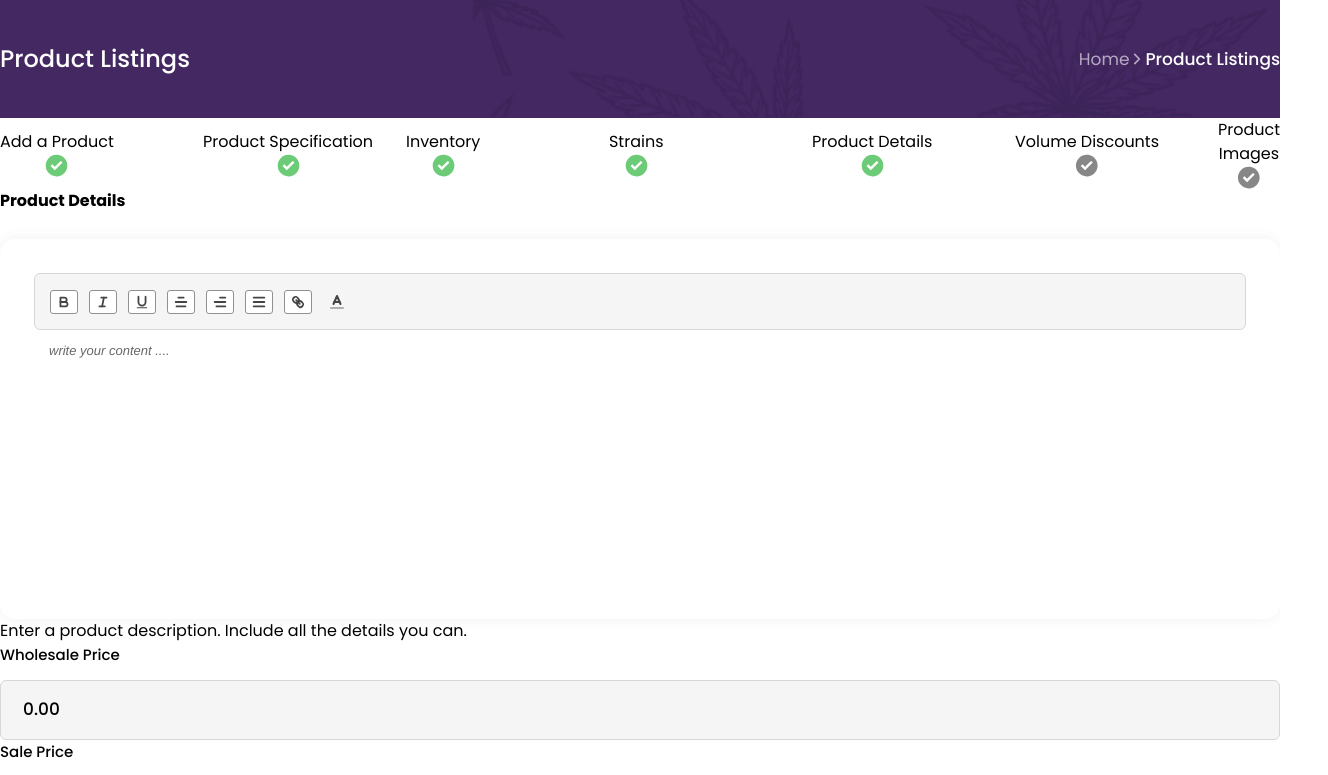
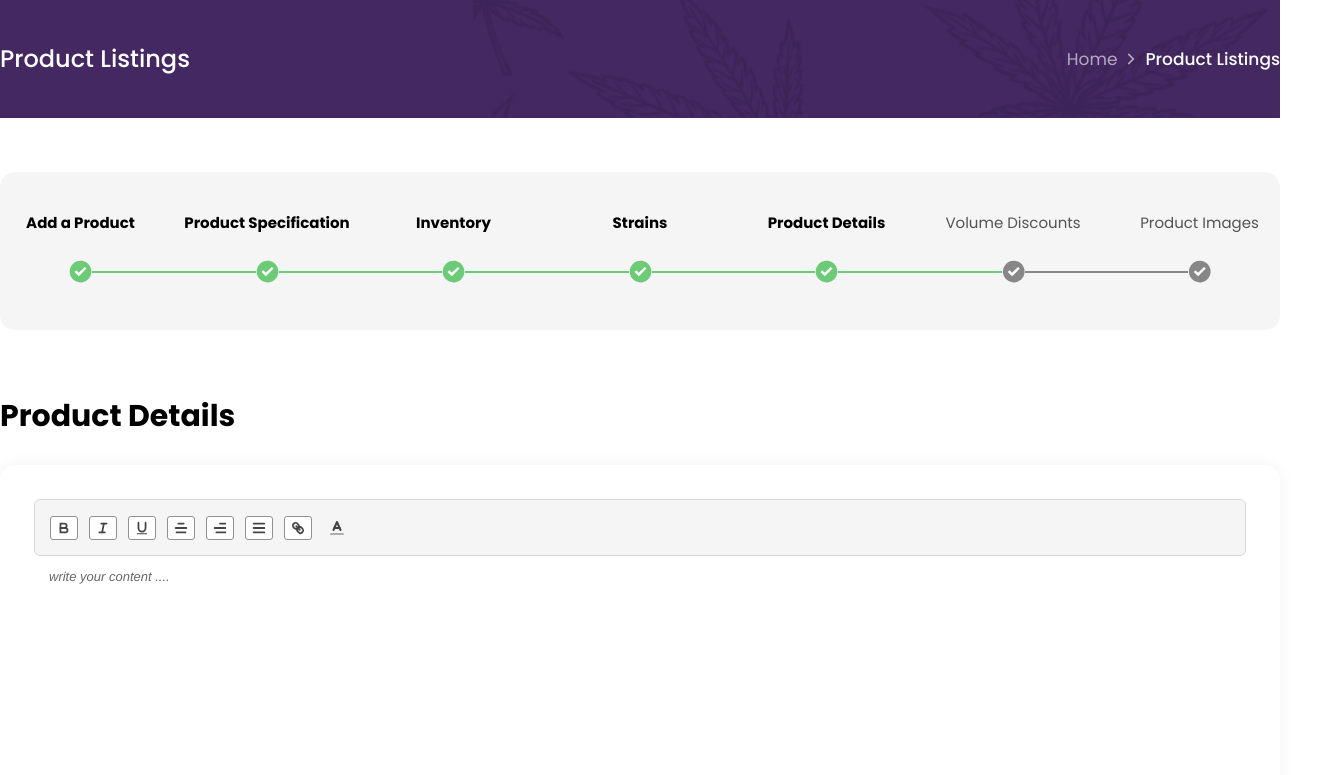
Before and after one commit to mahfuz091/ashwiiinn, a Next.js app: page /product-listing in a window 1280 px wide. Shown: the top 775 px of the page, 1328 px wide, since content can reach past the window. Built offline with nearby package versions, Linux system fonts and the light colour scheme.

Commit message:
add text editor

```diff
--- a/src/Components/MultiStepper/Steps/VolumeDiscounts.jsx
+++ b/src/Components/MultiStepper/Steps/VolumeDiscounts.jsx
@@ -67,7 +67,7 @@ const VolumeDiscounts = () => {
                 value='option1'
                 checked={selectedOption === "option1"}
                 onChange={handleOptionChange}
-                className='mr-3'
+                className='mr-3 checkbox-round checked:mr-[13px]'
               />
               Featured Product
               <p className='text-[13px] text-[#535353] font-normal ml-[26px] max-w-[456px]'>
@@ -84,7 +84,7 @@ const VolumeDiscounts = () => {
                 value='option2'
                 checked={selectedOption === "option2"}
                 onChange={handleOptionChange}
-                className='mr-3'
+                className='mr-3 checkbox-round checked:mr-[13px]'
               />
               Show Inventory Quantity to Buyers
               <p className='text-[13px] text-[#535353] font-normal ml-[26px] max-w-[456px]'>
--- a/tailwind.config.js
+++ b/tailwind.config.js
@@ -3,7 +3,7 @@ module.exports = {
 
   content: [
     './src/pages/**/*.{js,ts,jsx,tsx,mdx}',
-    './src/components/**/*.{js,ts,jsx,tsx,mdx}',
+    './src/Components/**/*.{js,ts,jsx,tsx,mdx}',
     './src/app/**/*.{js,ts,jsx,tsx,mdx}',
   ],
   theme: {
```
